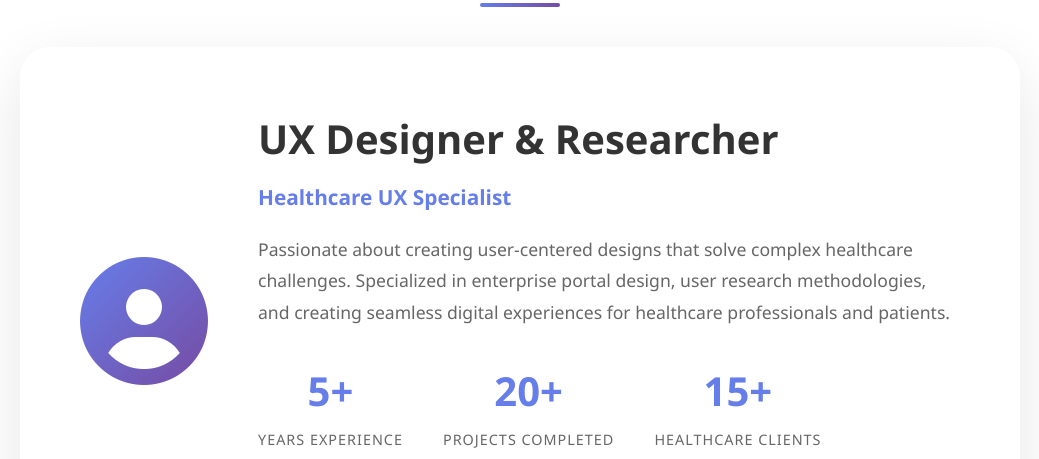
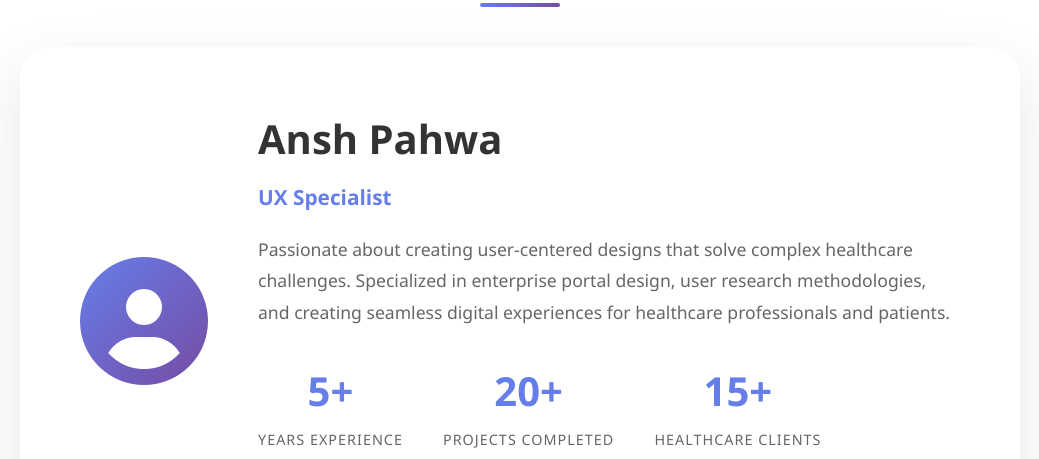
Before and after one commit to anieansh/InspiroLink, a plain HTML site: page index.html in a window 1280 px wide. Shown: the part 4244-4703 px from the top of the page, without its empty margins (120-1159 px from the left). Drawn offline with Linux system fonts and the light colour scheme.

Commit message:
Update index.html

```diff
--- a/index.html
+++ b/index.html
@@ -900,8 +900,8 @@
                         <i class="fas fa-user-circle"></i>
                     </div>
                     <div class="profile-content">
-                        <h3 class="profile-name">UX Designer & Researcher</h3>
-                        <p class="profile-title">Healthcare UX Specialist</p>
+                        <h3 class="profile-name">Ansh Pahwa</h3>
+                        <p class="profile-title">UX Specialist</p>
                         <p class="profile-description">
                             Passionate about creating user-centered designs that solve complex healthcare challenges.
                             Specialized in enterprise portal design, user research methodologies, and creating
```
